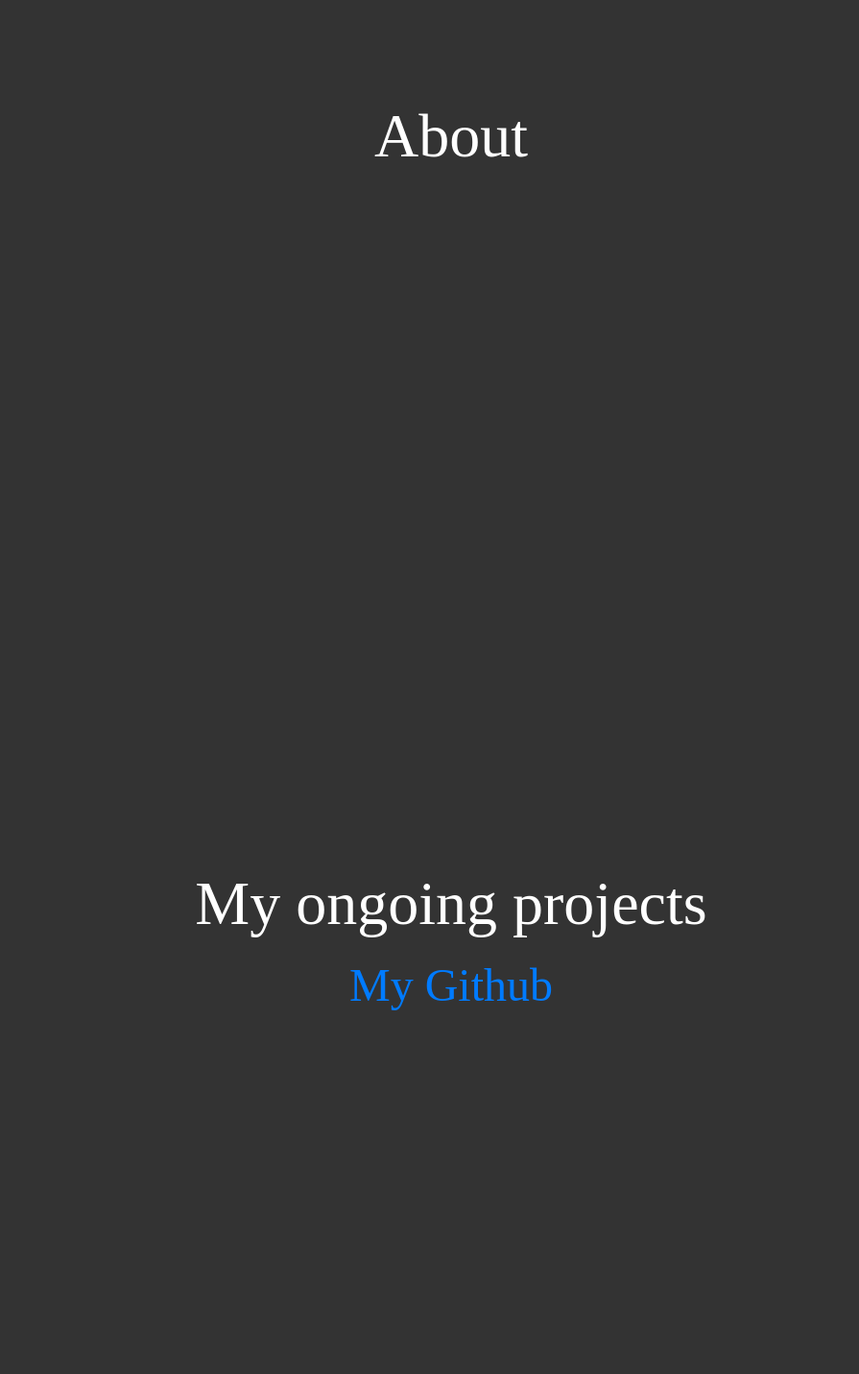
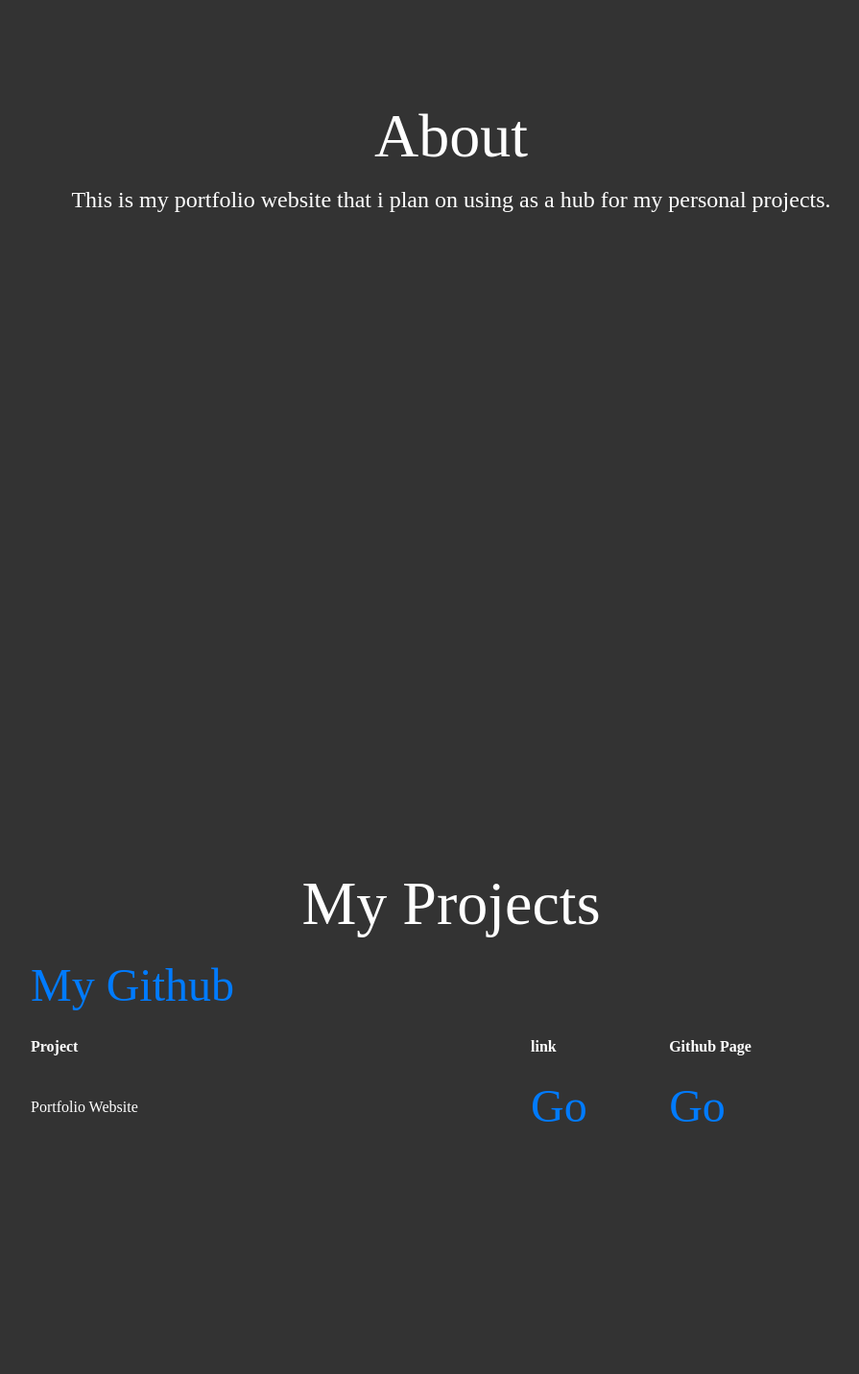
Before and after one commit to AlanSFSU/portfolio-website, a PHP site: page / in a window 1280 px wide. Shown: the part 752-2184 px from the top of the page at 96% size, without its empty margins (170-1065 px from the left). Run offline with PHP 8.4, Linux system fonts and the light colour scheme; some libraries are stand-ins or nearby versions.

Commit message:
added a table of projects

```diff
--- a/index.html
+++ b/index.html
@@ -20,10 +20,27 @@
   </section>
   <section id="about">
     <h1>About</h1>
+    <p>This is my portfolio website that i plan on using as a hub for my personal projects.</p>
   </section>
   <section id="Projects">
-    <h1>My ongoing projects</h1>
-    <a target="_blank" href="https://github.com/AlanSFSU?tab=repositories">My Github</a>
+    <h1>My Projects</h1>
+    <table>
+      <tr>
+        <td>
+          <a target="_blank" href="https://github.com/AlanSFSU?tab=repositories">My Github</a>
+        </td>
+     </tr>
+        <tr>
+          <th>Project</th>
+          <th>link</th>
+          <th>Github Page</th>
+        </tr>
+      <tr>
+        <td>Portfolio Website</td>
+        <td><a href="#">Go</a></td>
+        <td><a target="_blank" href="https://github.com/AlanSFSU/portfolio-website">Go</a></td>
+      </tr>
+    </table>
   </section>
   <section id="contact">
     <h1>contact me</h1>
--- a/static/css/stylesheet.css
+++ b/static/css/stylesheet.css
@@ -86,3 +86,22 @@ section p{
 #Projects a{
   font-size: 3rem;
 }
+
+table {
+  margin: auto;
+  width: 75%;
+}
+
+table th{
+  padding-top: 12px;
+  padding-bottom: 12px;
+  text-align: left;
+}
+
+table tr td{
+  text-align: left;
+}
+
+#Projects a table tr td a{
+    font-size: 50%;
+}
```
